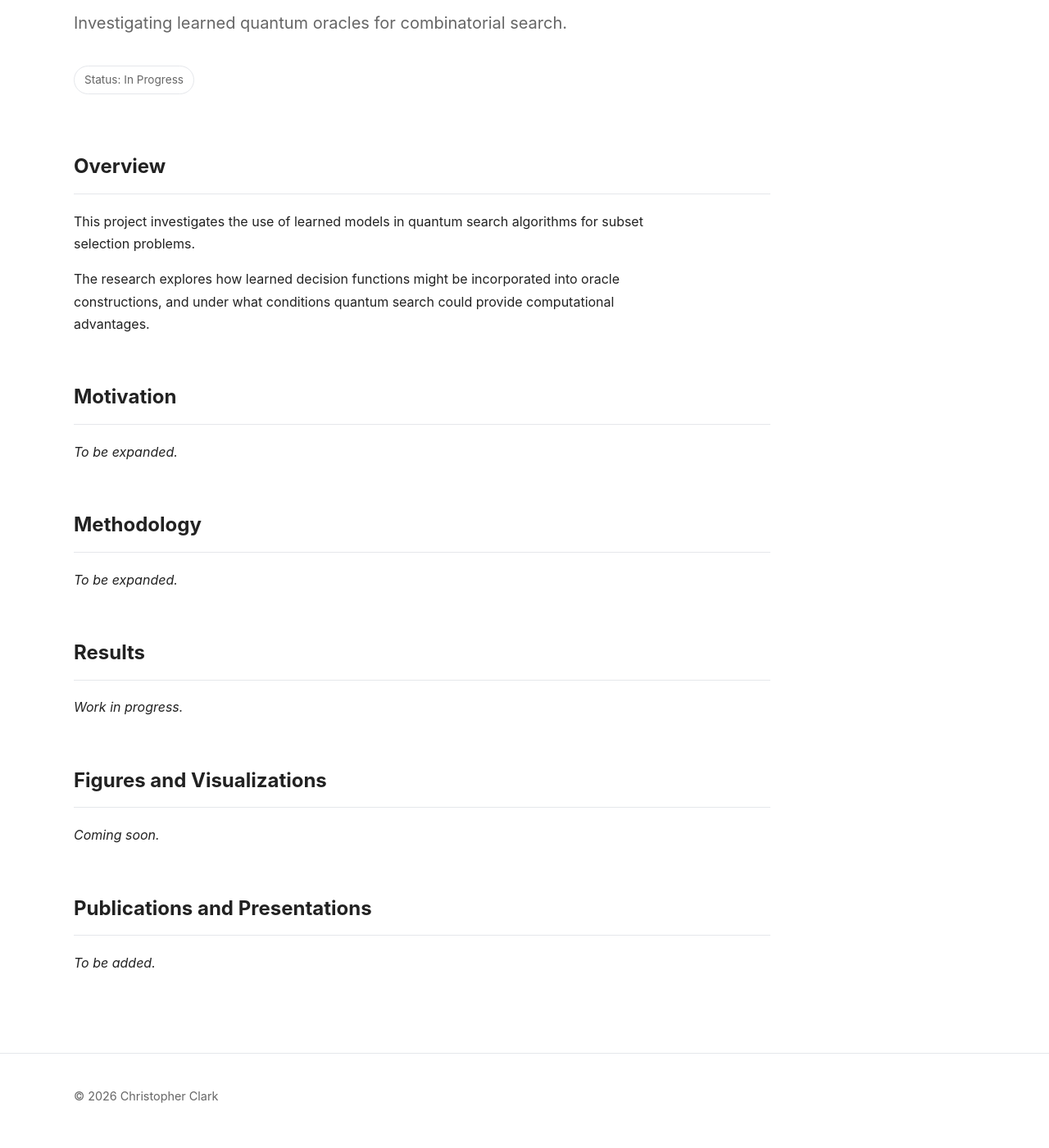
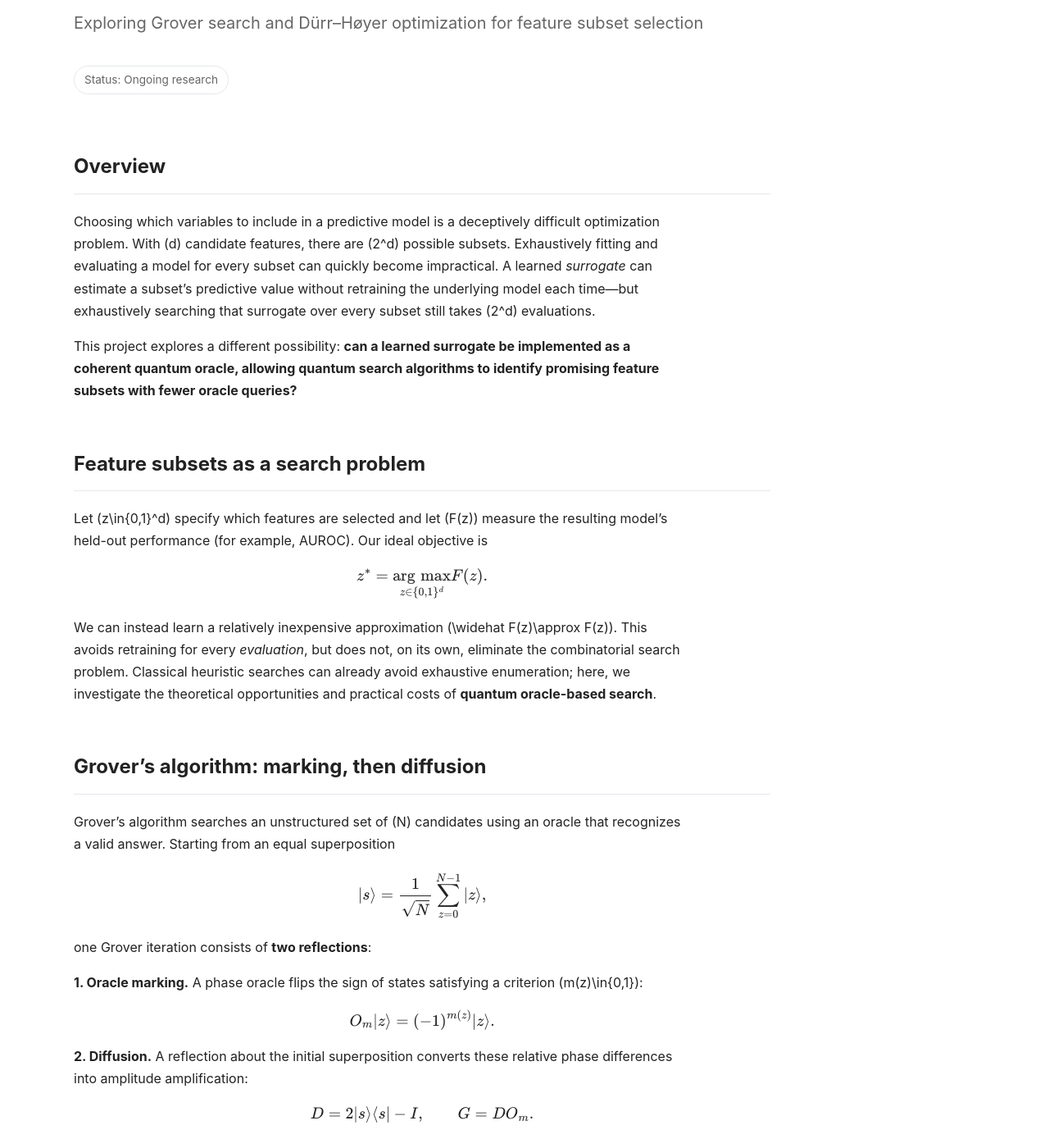
Before and after one commit to ClarkQTIM/ClarkQTIM.github.io, a Jekyll site: the page built from research/quantum/learned-oracles/index.md, in a window 1280 px wide and 1400 px high, scrolled down 387 px. Shown: the whole window at 82% size. Built offline with Jekyll 4.4.1, drawn with Linux system fonts in a browser that asks for light colours; some of the changed text lies outside the part shown.

Commit message:
Expand learned quantum oracles project overview

```diff
--- a/research/quantum/learned-oracles/index.md
+++ b/research/quantum/learned-oracles/index.md
@@ -1,38 +1,95 @@
 ---
 layout: project
-title: Learned Oracles for Subset Selection Speedup
-subtitle: Investigating learned quantum oracles for combinatorial search.
+title: "Quantum Search with Learned Oracles"
+subtitle: "Exploring Grover search and Dürr–Høyer optimization for feature subset selection"
 category: Quantum Computing
-status: In Progress
+status: Ongoing research
 parent: /research/quantum/
 ---
 
 ## Overview
 
-This project investigates the use of learned models in
-quantum search algorithms for subset selection problems.
+Choosing which variables to include in a predictive model is a deceptively difficult optimization problem. With \(d\) candidate features, there are \(2^d\) possible subsets. Exhaustively fitting and evaluating a model for every subset can quickly become impractical. A learned *surrogate* can estimate a subset's predictive value without retraining the underlying model each time—but exhaustively searching that surrogate over every subset still takes \(2^d\) evaluations.
 
-The research explores how learned decision functions
-might be incorporated into oracle constructions, and
-under what conditions quantum search could provide
-computational advantages.
+This project explores a different possibility: **can a learned surrogate be implemented as a coherent quantum oracle, allowing quantum search algorithms to identify promising feature subsets with fewer oracle queries?**
 
-## Motivation
+## Feature subsets as a search problem
 
-*To be expanded.*
+Let \(z\in\{0,1\}^d\) specify which features are selected and let \(F(z)\) measure the resulting model's held-out performance (for example, AUROC). Our ideal objective is
 
-## Methodology
+$$
+z^* = \operatorname*{arg\,max}_{z\in\{0,1\}^d} F(z).
+$$
 
-*To be expanded.*
+We can instead learn a relatively inexpensive approximation \(\widehat F(z)\approx F(z)\). This avoids retraining for every *evaluation*, but does not, on its own, eliminate the combinatorial search problem. Classical heuristic searches can already avoid exhaustive enumeration; here, we investigate the theoretical opportunities and practical costs of **quantum oracle-based search**.
 
-## Results
+## Grover's algorithm: marking, then diffusion
 
-*Work in progress.*
+Grover's algorithm searches an unstructured set of \(N\) candidates using an oracle that recognizes a valid answer. Starting from an equal superposition
 
-## Figures and Visualizations
+$$
+|s\rangle = \frac{1}{\sqrt N}\sum_{z=0}^{N-1}|z\rangle,
+$$
 
-*Coming soon.*
+one Grover iteration consists of **two reflections**:
 
-## Publications and Presentations
+**1. Oracle marking.** A phase oracle flips the sign of states satisfying a criterion \(m(z)\in\{0,1\}\):
 
-*To be added.*
+$$
+O_m|z\rangle=(-1)^{m(z)}|z\rangle.
+$$
+
+**2. Diffusion.** A reflection about the initial superposition converts these relative phase differences into amplitude amplification:
+
+$$
+D=2|s\rangle\langle s|-I,
+\qquad G=DO_m.
+$$
+
+![Geometric illustration of one Grover iteration, showing the oracle reflection and the subsequent diffusion reflection.]({{ '/assets/images/quantum/grover-iteration.png' | relative_url }})
+
+*One Grover iteration in the two-dimensional subspace of marked and unmarked states. The oracle flips the marked amplitude, then diffusion reflects the result about the starting state, rotating the vector toward the marked subspace.*
+
+If \(M\) of the \(N\) candidates are marked, define \(\sin\alpha=\sqrt{M/N}\). Writing \(|g\rangle\) and \(|b\rangle\) for the normalized superpositions of marked and unmarked candidates, respectively,
+
+$$
+|s\rangle=\sin\alpha\,|g\rangle+\cos\alpha\,|b\rangle,
+$$
+
+and after \(k\) Grover iterations,
+
+$$
+G^k|s\rangle=\sin((2k+1)\alpha)|g\rangle
++\cos((2k+1)\alpha)|b\rangle.
+$$
+
+Thus the probability of obtaining a marked result is \(\sin^2((2k+1)\alpha)\). With an appropriate number of iterations, search requires \(O(\sqrt{N/M})\) oracle queries, rather than \(O(N/M)\) queries for naive random search. Too many iterations can rotate the state *past* the target, so the iteration count matters.
+
+## From Grover search to Dürr–Høyer optimization
+
+Grover search answers a threshold question: **does this candidate meet the criterion?** Dürr–Høyer minimum finding uses related quantum-search procedures to repeatedly improve a current candidate. For maximizing subset utility, an oracle can mark subsets whose estimated score exceeds a threshold \(T\):
+
+$$
+m_T(z)=\mathbf{1}\{\widehat F(z)>T\}.
+$$
+
+In the ideal oracle-query model, optimization over \(N=2^d\) candidates can require \(O(\sqrt N)=O(2^{d/2})\) queries, compared with \(O(N)\) exhaustive evaluations.
+
+## Our research direction: learned quantum oracles
+
+The proposed workflow is straightforward at a conceptual level:
+
+**Feature subset** \(z\) → **surrogate estimate** \(\widehat F(z)\) → **coherent threshold oracle** → **Grover / Dürr–Høyer search** → **candidate subset for classical validation**.
+
+The difficult part lies between the surrogate and the search. A classical predictor is not automatically a usable Grover oracle: the estimated score must be evaluated **coherently**, compared with a threshold, and converted into a reversible phase-marking operation. Circuit depth, ancillary qubits, approximation error, and the cost of building and querying the oracle may offset the theoretical reduction in query count. And optimizing \(\widehat F\) does not guarantee finding the maximizer of the true performance function \(F\).
+
+Our aim is therefore **not to claim quantum advantage**, but to understand when a learned oracle makes quantum search a meaningful option for feature selection—and what its implementation would actually cost.
+
+## Foundational reading
+
+- Grover, L. K. (1996). [A fast quantum mechanical algorithm for database search](https://doi.org/10.1145/237814.237866). *Proceedings of STOC '96*, 212–219.
+- Dürr, C., and Høyer, P. (1996). [A quantum algorithm for finding the minimum](https://arxiv.org/abs/quant-ph/9607014). *arXiv:quant-ph/9607014*.
+
+## Ongoing Work
+
+This is active research. Current questions concern surrogate fidelity, coherent oracle construction, and how approximation and hardware-resource costs affect any prospective quantum-search benefit. Implementation details and experimental findings are reserved for the manuscript.
```
Also changed, not shown: assets/images/quantum/grover-iteration.png (added), assets/images/quantum/grover-iteration.svg (added).
